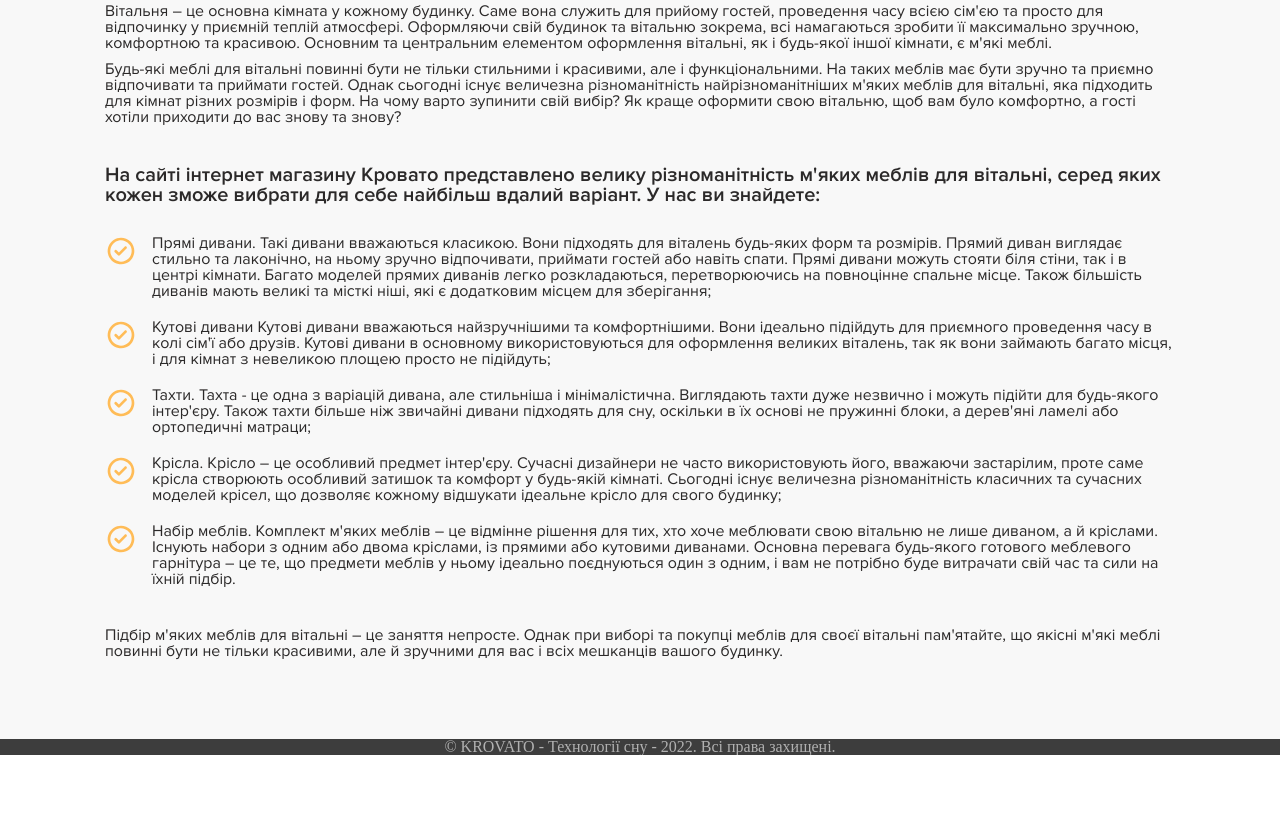
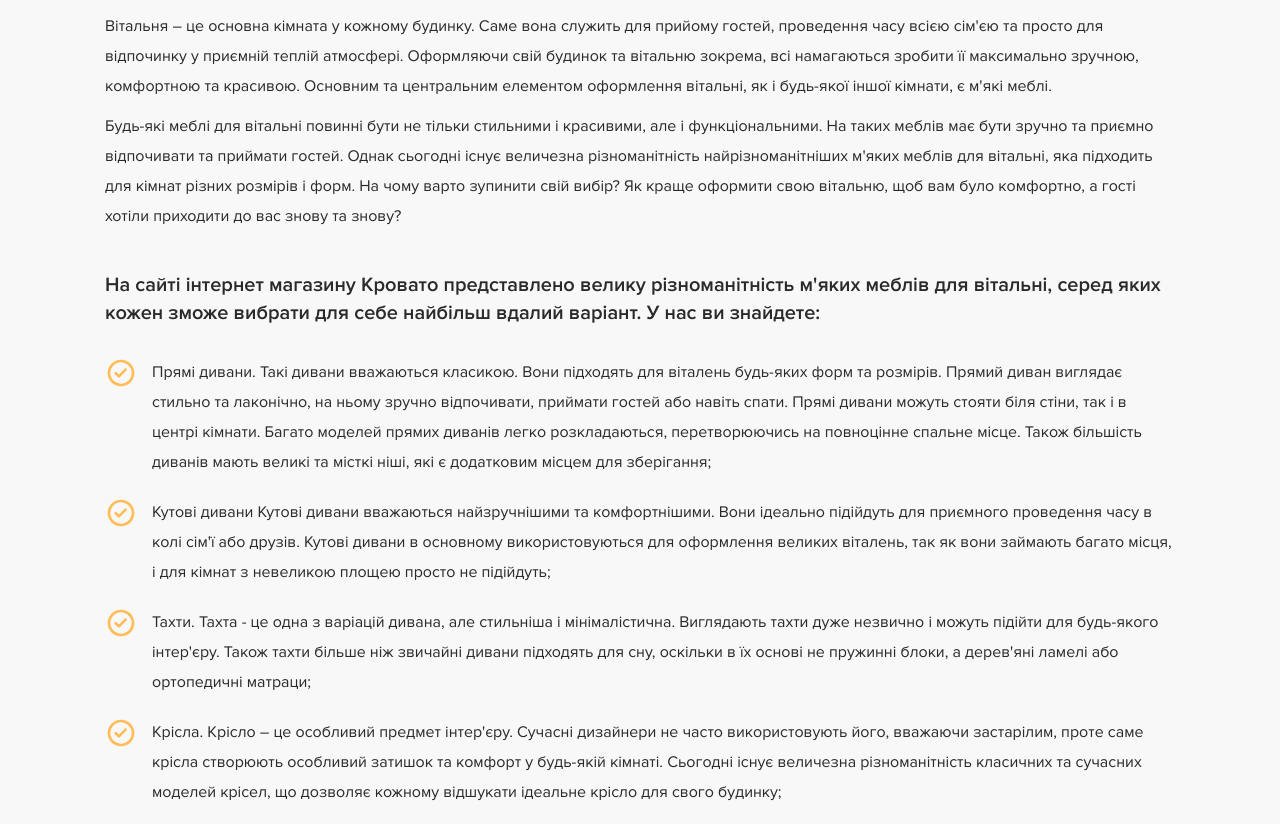
Before and after one commit to AlinaResh/lessons, a plain HTML site: page lesson_6/index.html in a window 1280 px wide. Shown: the part 1827-2651 px from the top of the page. Before the commit the page ends 2582 px from the top, so only its background shows below. Drawn offline with Linux system fonts and the light colour scheme.

Commit message:
Add files via upload

```diff
--- a/lesson_6/css/style.css
+++ b/lesson_6/css/style.css
@@ -152,6 +152,7 @@ main {
 	color: #2B2929;
 	padding: 40px 0;
 	font-family: "Proxima Nova",sans-serif;
+	line-height: 30px;
 }
 
 .home_work_3 .container {
@@ -165,6 +166,7 @@ main {
 	text-align: center;
 	font-size: 40px;
 	font-weight: 600;
+	line-height: 48px;
 }
 
 .home_work_3 .img_3 img {
@@ -185,6 +187,7 @@ main {
 	margin-bottom: 30px;
 	font-size: 20px;
 	font-weight: 600;
+	line-height: 28px;
 }
 
 .list li {
@@ -202,4 +205,5 @@ main {
 	color: #B1B1B1;
 	text-align: center;
 	background-color: #3D3D3D;
+	padding: 20px 0;
 }
```
